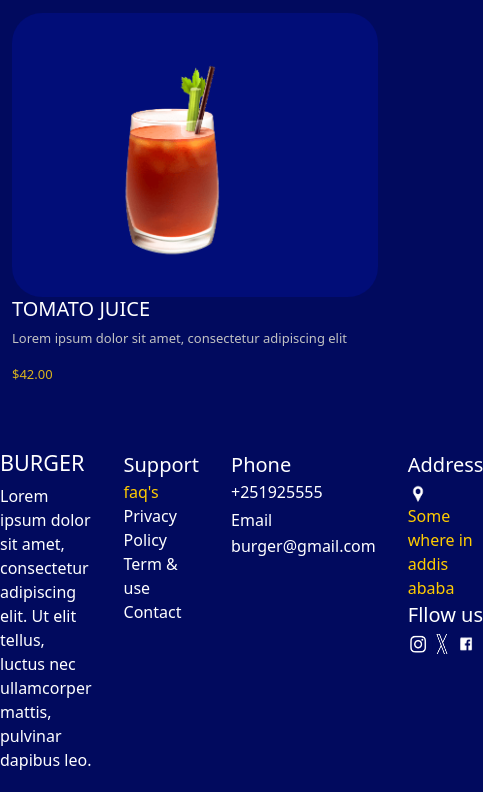
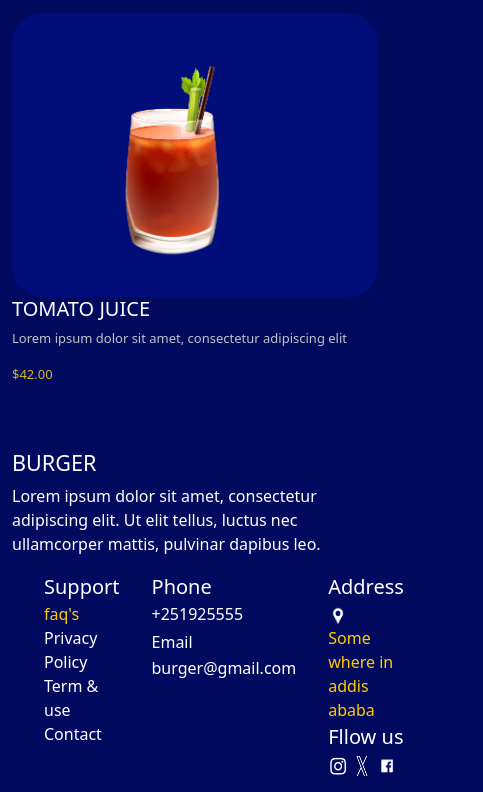
Before and after one commit to yoniovo/burger2, a plain HTML site: page index.html in a window 390 px wide. Shown: the part 8480-9272 px from the top of the page, 483 px wide, since content can reach past the window. Drawn offline with Linux system fonts and the light colour scheme.

Commit message:
footer on small screen fixed

```diff
--- a/css/style.css
+++ b/css/style.css
@@ -181,7 +181,11 @@ font-family:'Gill Sans', 'Gill Sans MT', Calibri, 'Trebuchet MS', sans-serif;
     margin-top: 40px;
 }
 
-
+/* ------------------------footer-container------------------------------- */
+.footer-left-container
+{
+  min-width: 100%;
+}
 
 }
 
@@ -579,8 +583,12 @@ color: #dab41c;
 .footer-left-container
 {
     max-width: 27%;
+
 }
-
+.footer-right-container
+{
+    display: flex;
+}
 .footer-container .bold-footer-text
 {
     color: #fff;
--- a/index.html
+++ b/index.html
@@ -315,14 +315,15 @@
     </div>
    </div>
 
-   <footer>
-    <div class="footer-container">
-        <div class="footer-left-container">
+   <footer class="container">
+    <div class="footer-container row">
+        <div class="footer-left-container col-sm-6">
             <h4>BURGER</h4>
             <p>Lorem ipsum dolor sit amet,
                 consectetur adipiscing elit. Ut elit tellus, luctus
                  nec ullamcorper mattis, pulvinar dapibus leo.</p>
         </div>
+       <div class="footer-right-container col-sm-6">
         <ul>
             <li><a href="#" class="bold-footer-text">Support</a></li>
             <li><a href="#">faq's</a></li>
@@ -355,6 +356,7 @@
 
             </li>
         </ul>
+       </div>
     </div>
    </footer>
 </body>
```
